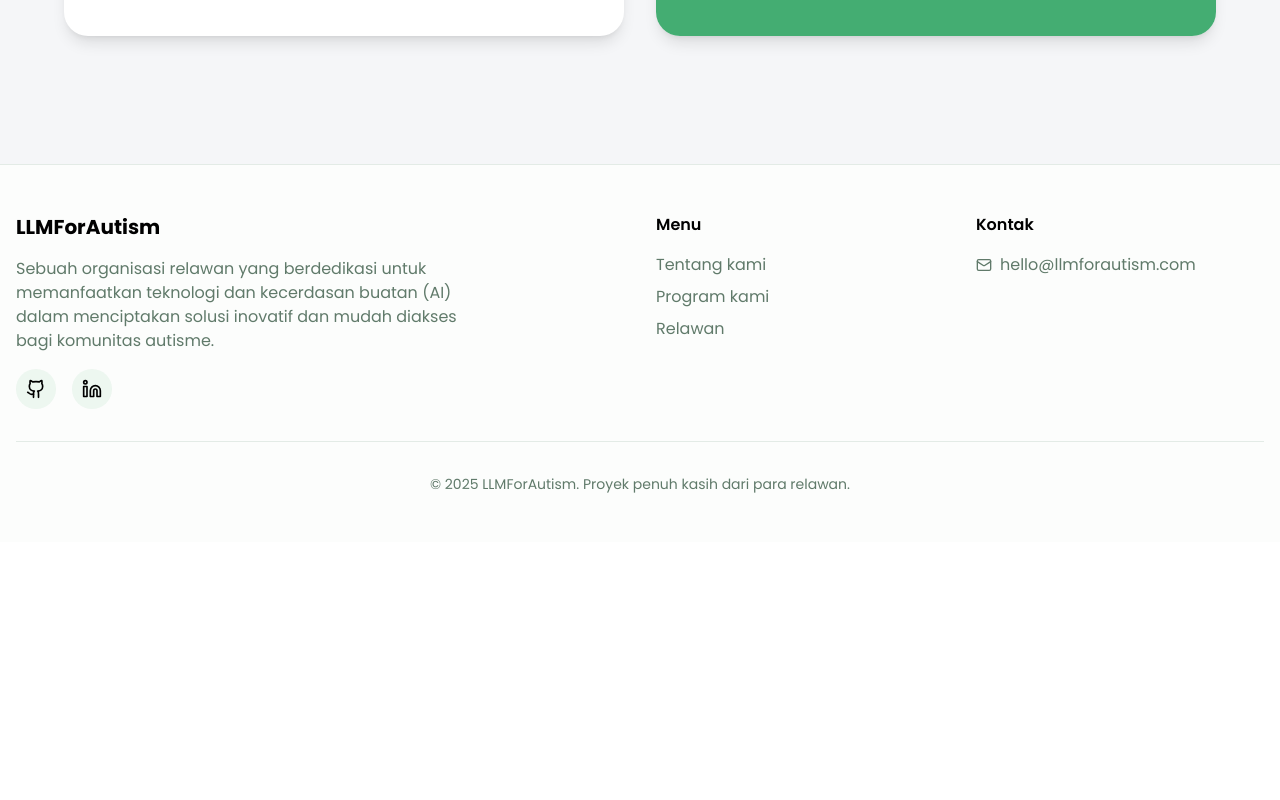
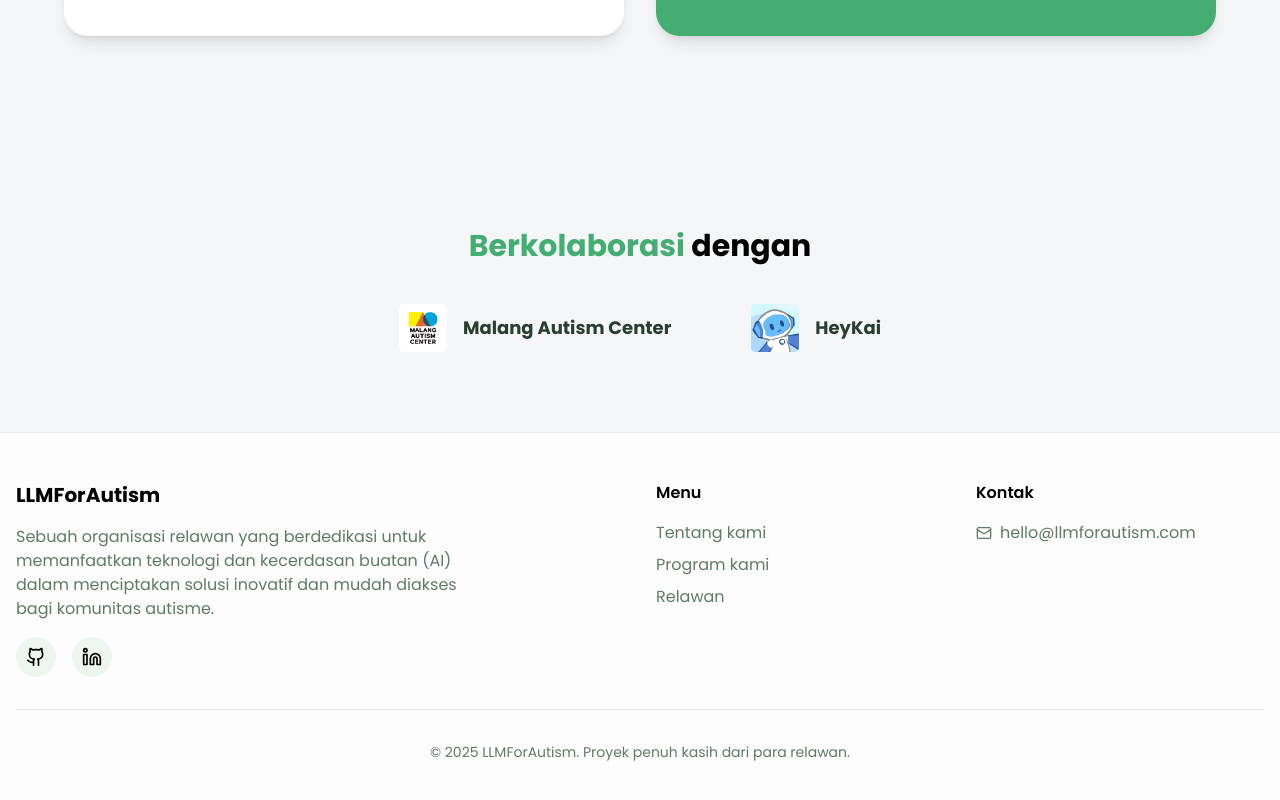
Before and after one commit to LLMForAutism/web, a Next.js app: page / in a window 1280 px wide. Shown: the part 1994-2794 px from the top of the page. Before the commit the page ends 2536 px from the top, so only its background shows below. Built offline with nearby package versions, Linux system fonts and the light colour scheme.

Commit message:
feat: add collaboration section

```diff
--- /dev/null
+++ b/src/app/components/collaboration.tsx
@@ -0,0 +1,19 @@
+import BrandSmallCard from "./ui/brand-small-card"
+
+export default function Collaboration() {
+  return (
+		<section className="bg-whitesmoke text-center py-16">
+			<div className="container mx-auto flex flex-col gap-6">
+				<h2 className="font-bold text-3xl">
+					<span className="text-jade-green">Berkolaborasi </span>
+					<span>dengan</span>
+				</h2>
+
+				<div className="flex gap-8 justify-center">
+					<BrandSmallCard logoUrl="/logo/logo-mac.webp" brandName="Malang Autism Center" />
+					<BrandSmallCard logoUrl="/logo/logo-hey-kai.webp" brandName="HeyKai" />
+				</div>
+			</div>
+		</section>
+	);
+}
--- /dev/null
+++ b/src/app/components/ui/brand-small-card.tsx
@@ -0,0 +1,34 @@
+import Image from "next/image";
+
+export default function BrandSmallCard({
+  logoUrl,
+  brandName,
+  logoWidth = 48,
+  logoHeight = 48,
+  className = "",
+}: {
+  logoUrl: string,
+  brandName: string,
+  logoWidth?: number,
+  logoHeight?: number,
+  className?: string,
+}) {
+  return (
+    <div
+      className={`cursor-pointer inline-flex items-center gap-4 rounded-xl px-6 py-4 hover:shadow-md transition-shadow duration-200 ${className}`}
+      style={{ fontFamily: "Poppins, sans-serif" }}
+    >
+      <div className="relative flex-shrink-0" style={{ width: logoWidth, height: logoHeight }}>
+        <Image
+          src={logoUrl}
+          alt={`${brandName} logo`}
+          fill
+          className="object-contain"
+        />
+      </div>
+      <p className="font-bold text-base md:text-lg text-foreground whitespace-nowrap">
+        {brandName}
+      </p>
+    </div>
+  );
+}
--- a/src/app/page.tsx
+++ b/src/app/page.tsx
@@ -1,3 +1,4 @@
+import Collaboration from "./components/collaboration";
 import Footer from "./components/footer";
 import Hero from "./components/hero";
 import Navbar from "./components/navbar";
@@ -9,6 +10,7 @@ export default function Home() {
       <Navbar />
       <Hero />
       <VisiMisi />
+      <Collaboration />
       <Footer />
     </div>
   );
```
Also changed, not shown: public/logo/logo-hey-kai.webp (added), public/logo/logo-mac.webp (added).
